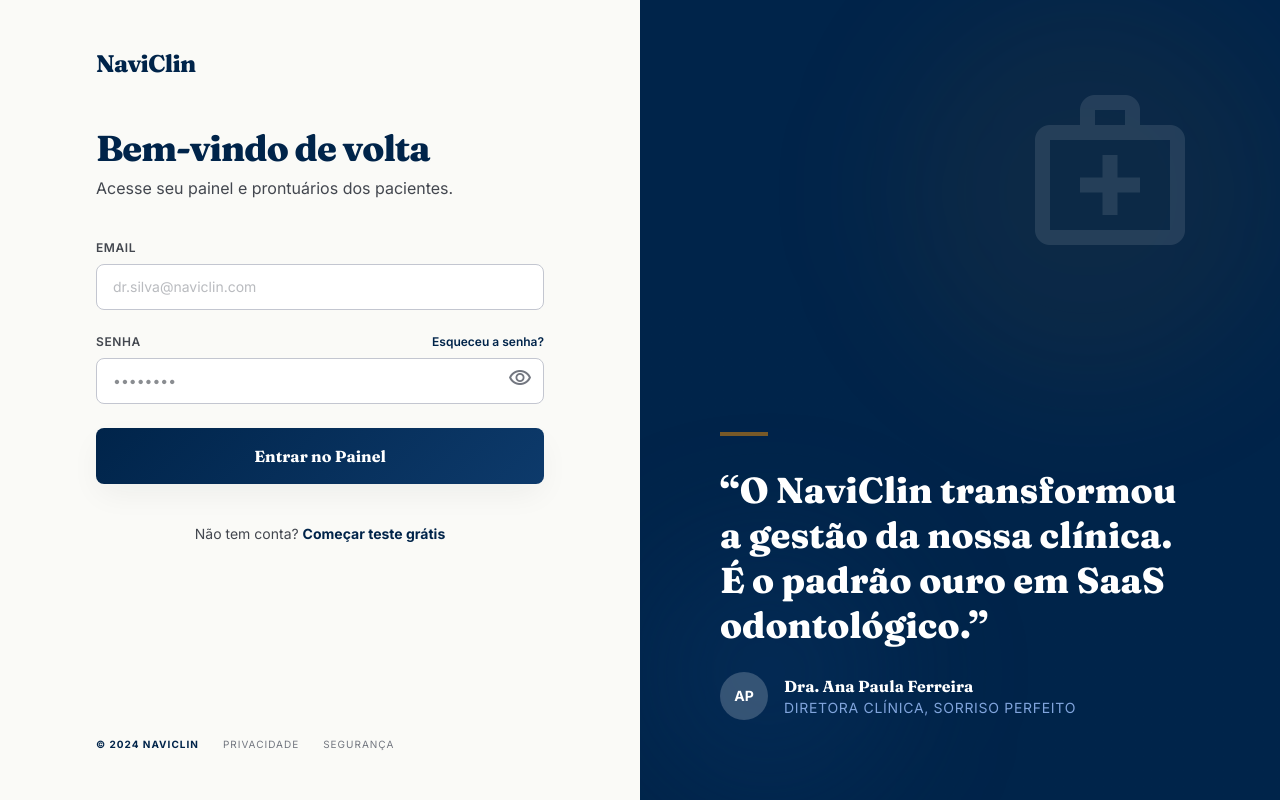
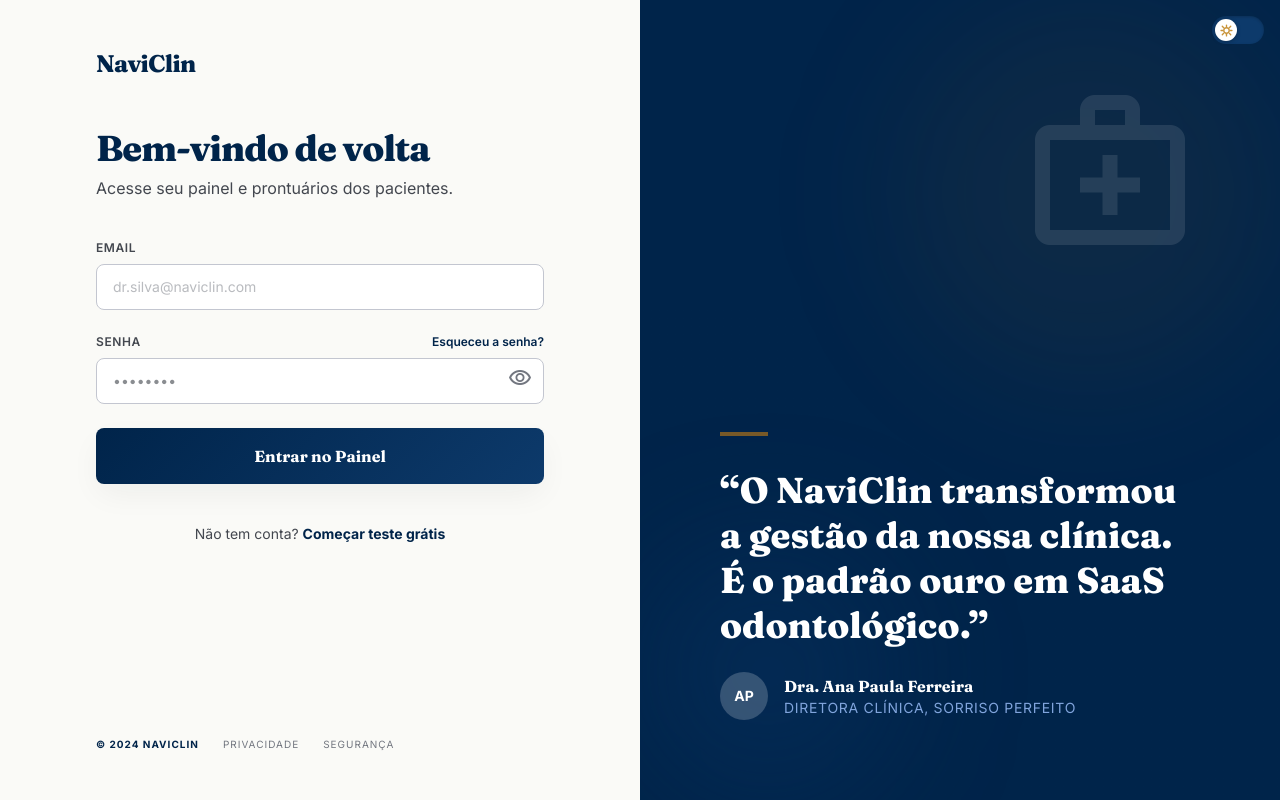
Before and after one commit to silva-gustav0/naviclean, a Next.js app: page /login in a window 1280 px wide. Built offline with nearby package versions, Linux system fonts and the light colour scheme; no server answers.

Commit message:
feat: add beautiful animated theme toggle to all layouts
Extracts ThemeButton slider from Navbar into shared ThemeToggle component,
then adds it to dashboard topbar, auth page, and portal header.

Co-Authored-By: Claude Sonnet 4.6 <noreply@anthropic.com>

```diff
--- a/src/app/(auth)/layout.tsx
+++ b/src/app/(auth)/layout.tsx
@@ -1,8 +1,14 @@
 import Link from "next/link"
+import { ThemeToggle } from "@/components/ui/ThemeToggle"
 
 export default function AuthLayout({ children }: { children: React.ReactNode }) {
   return (
-    <div className="min-h-screen flex items-stretch">
+    <div className="min-h-screen flex items-stretch relative">
+      {/* Theme toggle — top right */}
+      <div className="absolute top-4 right-4 z-50">
+        <ThemeToggle />
+      </div>
+
       {/* Left: form */}
       <section className="w-full lg:w-1/2 flex flex-col justify-center px-8 md:px-16 lg:px-24 bg-surface py-12">
         <Link href="/" className="mb-12">
--- a/src/app/(dashboard)/layout.tsx
+++ b/src/app/(dashboard)/layout.tsx
@@ -1,6 +1,7 @@
 import { redirect } from "next/navigation"
 import { createClient } from "@/lib/supabase/server"
 import { SidebarNav } from "@/components/dashboard/sidebar-nav"
+import { ThemeToggle } from "@/components/ui/ThemeToggle"
 
 export default async function DashboardLayout({ children }: { children: React.ReactNode }) {
   const supabase = await createClient()
@@ -50,6 +51,7 @@ export default async function DashboardLayout({ children }: { children: React.Re
 
           <div className="ml-auto flex items-center gap-6">
             <div className="flex items-center gap-2">
+              <ThemeToggle />
               <button className="relative w-10 h-10 rounded-full hover:bg-slate-50 flex items-center justify-center transition-colors">
                 <span className="material-symbols-outlined text-primary">notifications</span>
                 <span className="absolute top-2 right-2 w-2 h-2 rounded-full bg-nc-secondary" />
--- a/src/app/(portal)/layout.tsx
+++ b/src/app/(portal)/layout.tsx
@@ -1,4 +1,5 @@
 import Link from "next/link"
+import { ThemeToggle } from "@/components/ui/ThemeToggle"
 
 export default function PortalLayout({ children }: { children: React.ReactNode }) {
   return (
@@ -18,6 +19,7 @@ export default function PortalLayout({ children }: { children: React.ReactNode }
             <Link href="/meus-agendamentos" className="text-on-surface-variant hover:text-on-surface transition-colors">
               Meus agendamentos
             </Link>
+            <ThemeToggle />
             <Link href="/login" className="px-3 py-1.5 surgical-gradient text-white rounded-lg text-xs font-semibold shadow-premium-sm hover:opacity-90 transition-opacity">
               Entrar
             </Link>
--- a/src/components/ui/ThemeToggle.tsx
+++ b/src/components/ui/ThemeToggle.tsx
@@ -8,60 +8,119 @@ export function ThemeToggle({ className = "" }: { className?: string }) {
   const [mounted, setMounted] = useState(false)
   useEffect(() => setMounted(true), [])
 
-  /* skeleton enquanto hidrata */
   if (!mounted) {
     return (
       <div
-        className={`h-9 w-[72px] rounded-full bg-surface-container-lowest border border-outline-variant/40 ${className}`}
+        className={className}
+        style={{ width: 52, height: 28, borderRadius: 999, background: "var(--nc-outline-variant)", opacity: 0.4, flexShrink: 0 }}
       />
     )
   }
 
-  const dark = resolvedTheme === "dark"
+  const isDark = resolvedTheme === "dark"
 
   return (
-    <div
-      className={`inline-flex items-center gap-0.5 bg-surface-container-lowest border border-outline-variant/40 rounded-full p-1 shadow-premium-sm ${className}`}
-      role="group"
-      aria-label="Selecionar tema"
+    <button
+      onClick={() => setTheme(isDark ? "light" : "dark")}
+      aria-label={isDark ? "Mudar para modo claro" : "Mudar para modo escuro"}
+      data-dark={isDark}
+      className={`theme-toggle-btn ${className}`}
     >
-      {/* Modo claro */}
-      <button
-        onClick={() => setTheme("light")}
-        aria-label="Modo claro"
-        title="Modo claro"
-        className={`w-7 h-7 rounded-full flex items-center justify-center transition-all duration-200 ${
-          !dark
-            ? "bg-nc-secondary/20 text-nc-secondary scale-105"
-            : "text-on-surface-variant/50 hover:text-on-surface-variant hover:bg-surface-container"
-        }`}
-      >
-        <span
-          className="material-symbols-outlined"
-          style={{ fontSize: 15, fontVariationSettings: !dark ? "'FILL' 1" : "'FILL' 0" }}
-        >
-          light_mode
+      <span className="theme-track">
+        <span className="theme-thumb">
+          <svg className="theme-icon theme-icon-sun" width="13" height="13" viewBox="0 0 24 24" fill="none" stroke="currentColor" strokeWidth="2.5" strokeLinecap="round">
+            <circle cx="12" cy="12" r="5"/>
+            <line x1="12" y1="2"  x2="12" y2="5"/>
+            <line x1="12" y1="19" x2="12" y2="22"/>
+            <line x1="4.22" y1="4.22"   x2="6.34" y2="6.34"/>
+            <line x1="17.66" y1="17.66" x2="19.78" y2="19.78"/>
+            <line x1="2"  y1="12" x2="5"  y2="12"/>
+            <line x1="19" y1="12" x2="22" y2="12"/>
+            <line x1="4.22" y1="19.78"  x2="6.34" y2="17.66"/>
+            <line x1="17.66" y1="6.34" x2="19.78" y2="4.22"/>
+          </svg>
+          <svg className="theme-icon theme-icon-moon" width="13" height="13" viewBox="0 0 24 24" fill="none" stroke="currentColor" strokeWidth="2.5" strokeLinecap="round">
+            <path d="M21 12.79A9 9 0 1 1 11.21 3 7 7 0 0 0 21 12.79z"/>
+          </svg>
         </span>
-      </button>
+      </span>
 
-      {/* Modo escuro */}
-      <button
-        onClick={() => setTheme("dark")}
-        aria-label="Modo escuro"
-        title="Modo escuro"
-        className={`w-7 h-7 rounded-full flex items-center justify-center transition-all duration-200 ${
-          dark
-            ? "bg-primary/15 text-primary scale-105"
-            : "text-on-surface-variant/50 hover:text-on-surface-variant hover:bg-surface-container"
-        }`}
-      >
-        <span
-          className="material-symbols-outlined"
-          style={{ fontSize: 15, fontVariationSettings: dark ? "'FILL' 1" : "'FILL' 0" }}
-        >
-          dark_mode
-        </span>
-      </button>
-    </div>
+      <style>{`
+        .theme-toggle-btn {
+          position: relative;
+          display: flex;
+          align-items: center;
+          background: none;
+          border: none;
+          cursor: pointer;
+          padding: 0;
+          flex-shrink: 0;
+        }
+        .theme-track {
+          display: flex;
+          align-items: center;
+          width: 52px;
+          height: 28px;
+          border-radius: 999px;
+          padding: 3px;
+          transition: background 0.35s ease, box-shadow 0.35s ease;
+          background: var(--nc-primary-container);
+          box-shadow: inset 0 1px 3px rgba(0,0,0,0.2);
+          position: relative;
+        }
+        .theme-toggle-btn[data-dark="true"] .theme-track {
+          background: linear-gradient(135deg, #1a2c4e 0%, #0f1c35 100%);
+          box-shadow: inset 0 1px 3px rgba(0,0,0,0.4), 0 0 0 1px rgba(166,200,255,0.15);
+        }
+        .theme-thumb {
+          width: 22px;
+          height: 22px;
+          border-radius: 50%;
+          position: relative;
+          display: grid;
+          place-items: center;
+          transition: transform 0.35s cubic-bezier(0.34, 1.56, 0.64, 1),
+                      background 0.35s ease,
+                      box-shadow 0.35s ease;
+          transform: translateX(0);
+          background: #fff;
+          box-shadow: 0 1px 4px rgba(0,0,0,0.25);
+        }
+        .theme-toggle-btn[data-dark="true"] .theme-thumb {
+          transform: translateX(24px);
+          background: linear-gradient(135deg, #a6c8ff 0%, #7aabff 100%);
+          box-shadow: 0 1px 4px rgba(0,0,0,0.3), 0 0 8px rgba(166,200,255,0.4);
+        }
+        .theme-icon {
+          position: absolute;
+          transition: opacity 0.25s ease, transform 0.35s ease;
+        }
+        .theme-icon-sun {
+          color: #C9943A;
+          opacity: 1;
+          transform: rotate(0deg) scale(1);
+        }
+        .theme-icon-moon {
+          color: #1a2c4e;
+          opacity: 0;
+          transform: rotate(30deg) scale(0.6);
+        }
+        .theme-toggle-btn[data-dark="true"] .theme-icon-sun {
+          opacity: 0;
+          transform: rotate(-30deg) scale(0.6);
+        }
+        .theme-toggle-btn[data-dark="true"] .theme-icon-moon {
+          opacity: 1;
+          transform: rotate(0deg) scale(1);
+          color: #1a2c4e;
+        }
+        .theme-toggle-btn:hover .theme-track {
+          box-shadow: inset 0 1px 3px rgba(0,0,0,0.2), 0 0 0 3px rgba(201,148,58,0.2);
+        }
+        .theme-toggle-btn[data-dark="true"]:hover .theme-track {
+          box-shadow: inset 0 1px 3px rgba(0,0,0,0.4), 0 0 0 3px rgba(166,200,255,0.2), 0 0 0 1px rgba(166,200,255,0.15);
+        }
+      `}</style>
+    </button>
   )
 }
```
Also changed, not shown: src/components/landing/Navbar.tsx (+3 -129 lines).
